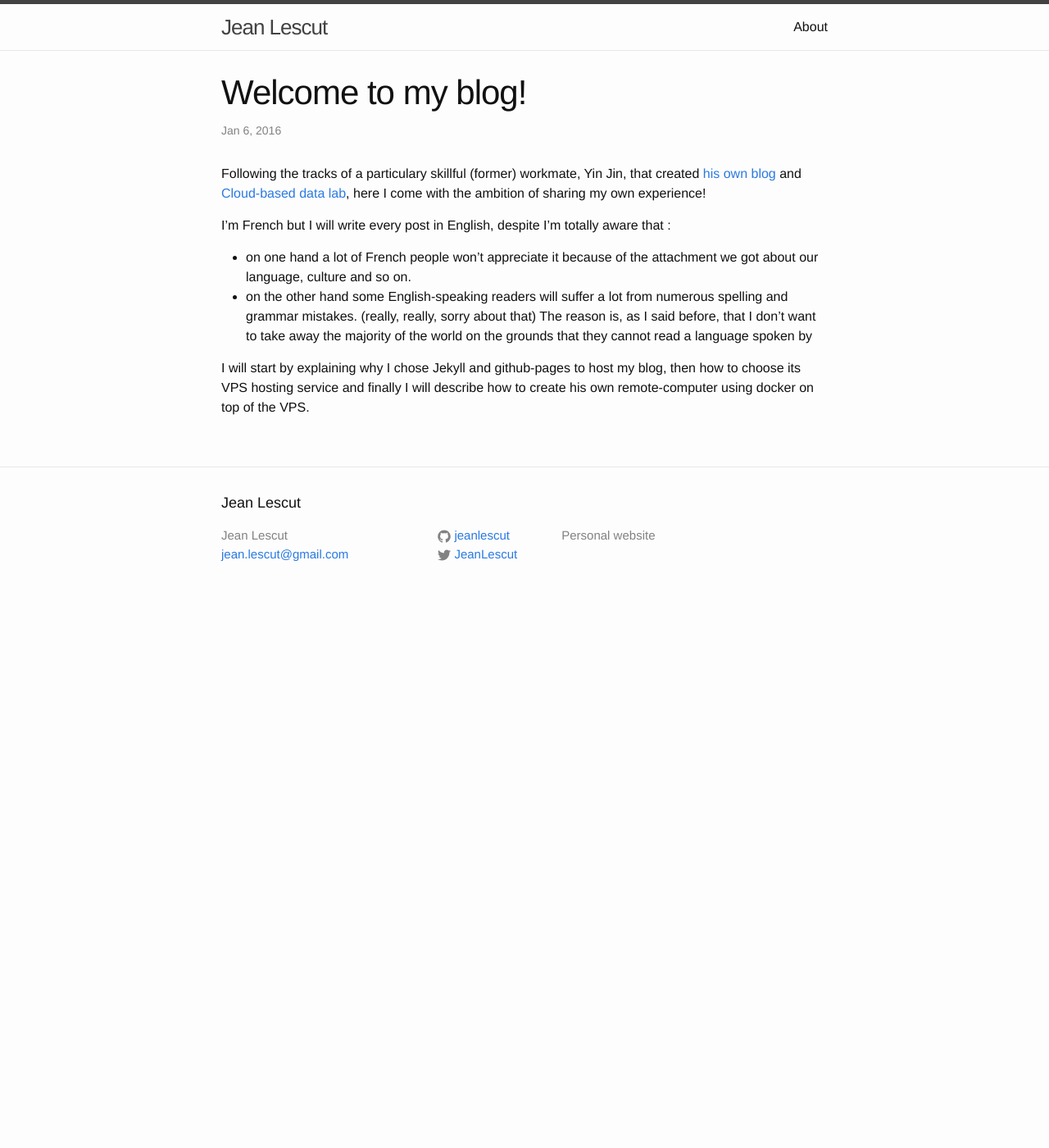
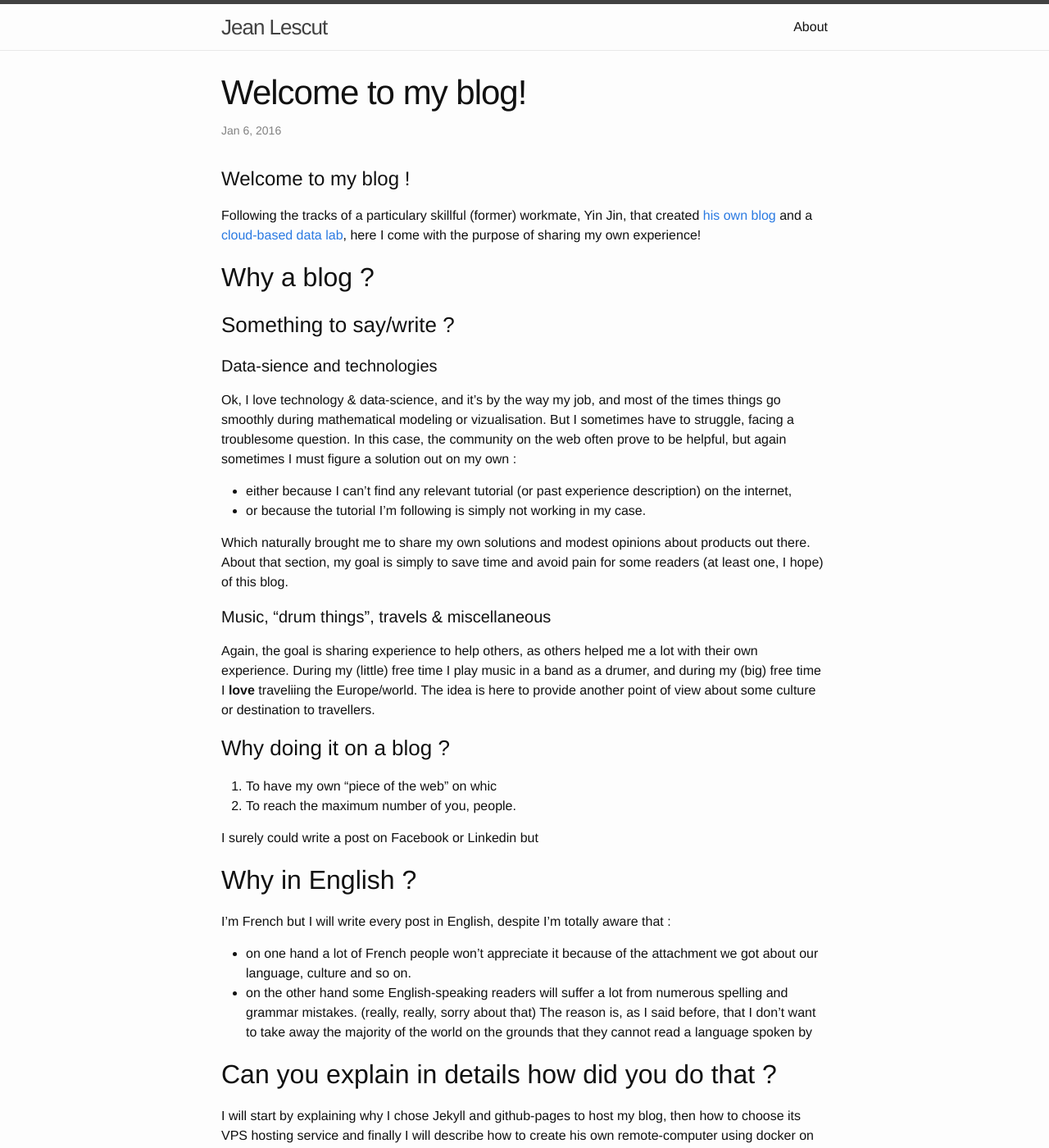
Before and after one commit to JeanLescut/jeanlescut.github.io, a Jekyll site: the page built from _posts/2016-01-06-welcome-to-my-blog.markdown, in a window 1280 px wide and 1400 px high. Shown: the whole window at 82% size. Built offline with Jekyll 4.4.1, drawn with Linux system fonts in a browser that asks for light colours.

Commit message:
Update 2016-01-06-welcome-to-my-blog.markdown

```diff
--- a/_posts/2016-01-06-welcome-to-my-blog.markdown
+++ b/_posts/2016-01-06-welcome-to-my-blog.markdown
@@ -4,13 +4,39 @@ title:  "Welcome to my blog!"
 date:   2016-01-06 18:32:42 +0100
 ---
 
-Following the tracks of a particulary skillful (former) workmate, Yin Jin, that created [his own blog][yi-blog] and [Cloud-based data lab][yi-lab], here I come with the ambition of sharing my own experience!
+# Welcome to my blog !
 
+Following the tracks of a particulary skillful (former) workmate, Yin Jin, that created [his own blog][yi-blog] and a [cloud-based data lab][yi-lab], here I come with the purpose of sharing my own experience!
+
+## Why a blog ?
+### Something to say/write ?
+
+#### Data-sience and technologies
+Ok, I love technology & data-science, and it's by the way my job, and most of the times things go smoothly during mathematical modeling or vizualisation. But I sometimes have to struggle, facing a troublesome question. In this case, the community on the web often prove to be helpful, but again sometimes I must figure a solution out on my own :
+
+  - either because I can't find any relevant tutorial (or past experience description) on the internet,
+  - or because the tutorial I'm following is simply not working in my case.
+
+Which naturally brought me to share my own solutions and modest opinions about products out there. About that section, my goal is simply to save time and avoid pain for some readers (at least one, I hope) of this blog.
+
+#### Music, "drum things", travels & miscellaneous
+Again, the goal is sharing experience to help others, as others helped me a lot with their own experience. During my (little) free time I play music in a band as a drumer, and during my (big) free time I **love** traveliing the Europe/world.
+The idea is here to provide another point of view about some culture or destination to travellers.
+
+### Why doing it on a blog ?
+
+1. To have my own "piece of the web" on whic
+2. To reach the maximum number of you, people.
+
+I surely could write a post on Facebook or Linkedin but
+## Why in English ?
 I'm French but I will write every post in English, despite I'm totally aware that :
 - on one hand a lot of French people won't appreciate it because of the attachment we got about our language, culture and so on.
 - on the other hand some English-speaking readers will suffer a lot from numerous spelling and grammar mistakes. (really, really, sorry about that)
 The reason is, as I said before, that I don't want to take away the majority of the world on the grounds that they cannot read a language spoken by
 
+## Can you explain in details how did you do that ?
+
 I will start by explaining why I chose Jekyll and github-pages to host my blog, then how to choose its VPS hosting service and finally I will describe how to create his own remote-computer using docker on top of the VPS.
 
 [yi-blog]: http://jinyi.me/
```
